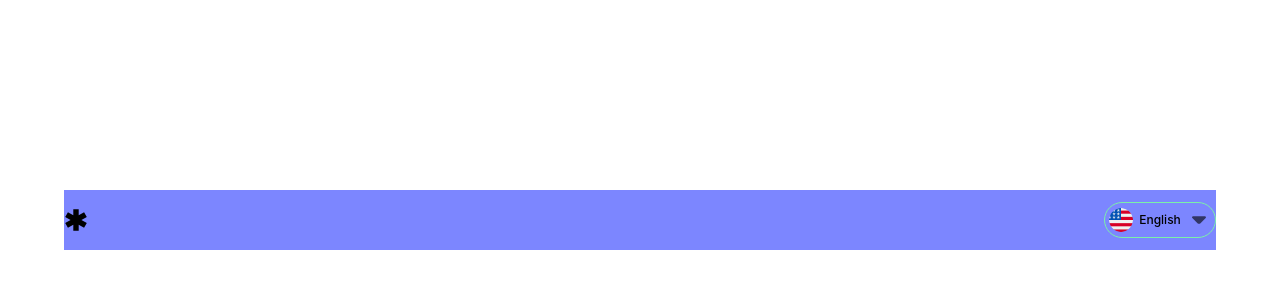
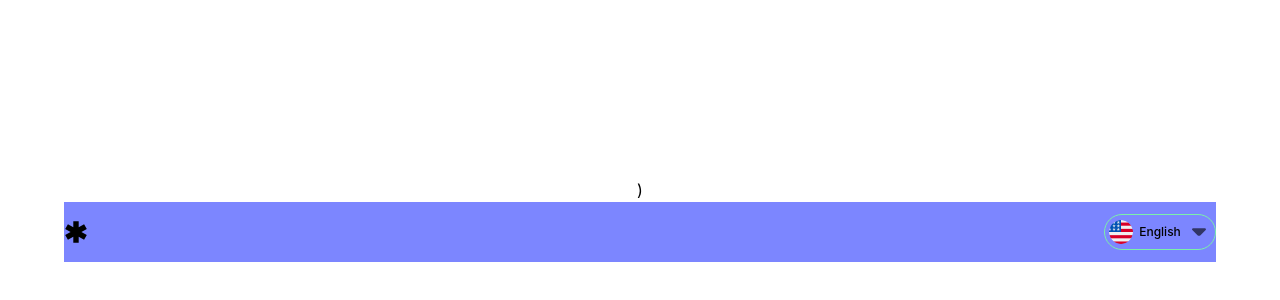
Before and after one commit to khaterehnaseri444-ui/otp, a React (Vite) app: page / in a window 1280 px wide. Shown: the part 180-480 px from the top of the page. Built offline with nearby package versions, Linux system fonts and the light colour scheme.

Commit message:
feat : create context for handle dark and light mode

```diff
--- /dev/null
+++ b/src/core/provider/darkMode/index.tsx
@@ -0,0 +1,43 @@
+import {
+  createContext,
+  useContext,
+  useEffect,
+  useState,
+  type ReactNode,
+} from "react";
+
+interface DarkModeTypes {
+  darkMode: boolean;
+  modeButton: () => void;
+}
+
+const DarkModeContext = createContext<DarkModeTypes>({
+  darkMode: false,
+  modeButton: () => {},
+});
+
+export const DarkModeProvider = ({ children }: { children: ReactNode }) => {
+  const [darkMode, setDarkMode] = useState<boolean>(() => {
+    const saveMode = localStorage.getItem("darkMode");
+    return saveMode === "true";
+  });
+  useEffect(() => {
+    if (darkMode) {
+      document.body.classList.add("dark");
+      localStorage.setItem("darkMode", "true");
+    } else {
+      document.body.classList.remove("dark");
+      localStorage.setItem("darkMode", "false");
+    }
+  }, [darkMode]);
+  const modeButton = () => {
+    setDarkMode((prev) => !prev);
+  };
+  return (
+    <DarkModeContext.Provider value={{ darkMode, modeButton }}>
+      {children}
+    </DarkModeContext.Provider>
+  );
+};
+
+export const useTheme = () => useContext(DarkModeContext);
--- a/src/index.css
+++ b/src/index.css
@@ -1 +1,6 @@
 @import "tailwindcss";
+
+body.dark {
+  background-color: black;
+  color: #eaeaea;
+}
--- a/src/pages/home/index.tsx
+++ b/src/pages/home/index.tsx
@@ -1,8 +1,15 @@
 import Icon from "../../components/ui/icon";
+import { useTheme } from "../../core/provider/darkMode";
 
 function HomePage() {
+  const {darkMode,modeButton}=useTheme()
   return (
-    <div className="w-full h-screen flex items-center justify-center">
+    <div className="w-full h-screen flex items-center justify-center flex-col">
+      <div>
+        <button onClick={modeButton}>
+          {darkMode ? ('*'):(')')}
+        </button>
+      </div>
       <div className="w-[90%] h-15 bg-indigo-400 flex items-center justify-between">
         <Icon name="logo" className="text-white" />
         <div className="w-28 h-9 border border-green-300  rounded-[40px] px-1 flex items-center justify-between">
```
Also changed, not shown: src/App.tsx (+11 -9 lines).
